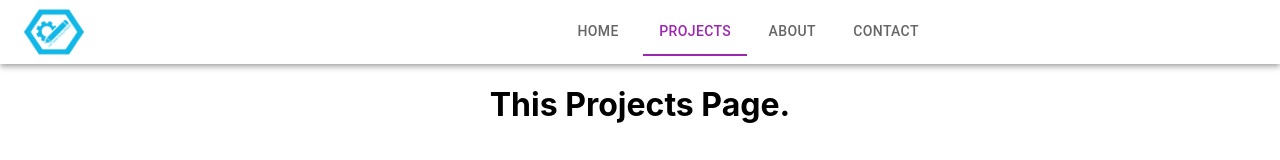
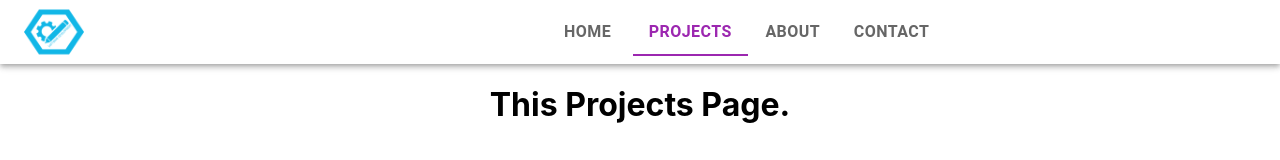
Before and after one commit to itsvivekmandal/itsvivekmandal.github.io, a React (Create React App) app: page /portfolio/projects in a window 1280 px wide. Shown: the top 160 px of the page. Built offline with nearby package versions, Linux system fonts and the light colour scheme.

Commit message:
menu font changes

```diff
--- a/src/components/Header.js
+++ b/src/components/Header.js
@@ -1,8 +1,13 @@
 import { useEffect, useState } from "react";
-import { AppBar, Toolbar, Grid, Tabs, Tab } from "@mui/material";
+import { AppBar, Toolbar, Grid, Tabs, Tab, styled } from "@mui/material";
 import { Link, useLocation } from "react-router-dom";
 import MenuDrawer from "./MenuDrawer";
 import logo from "../assets/image/logo.png";
+
+const CustomTab = styled(Tab)(({ theme }) => ({
+  fontSize: '16px',
+  fontWeight: 'bold'
+}));
 
 const Header = () => {
   const location = useLocation();
@@ -38,15 +43,15 @@ const Header = () => {
               textColor="secondary"
               indicatorColor="secondary"
             >
-              <Tab label="Home" component={Link} to="/" value="/" />
-              <Tab
+              <CustomTab label="Home" component={Link} to="/" value="/" />
+              <CustomTab
                 label="Projects"
                 component={Link}
                 to="/projects"
                 value="/projects"
               />
-              <Tab label="About" component={Link} to="/about" value="/about" />
-              <Tab
+              <CustomTab label="About" component={Link} to="/about" value="/about" />
+              <CustomTab
                 label="Contact"
                 component={Link}
                 to="/contact"
--- a/src/components/MenuDrawer.js
+++ b/src/components/MenuDrawer.js
@@ -1,9 +1,14 @@
 import {useState} from "react";
 import {Link } from 'react-router-dom';
-import { Drawer, List, ListItem, ListItemText, Tabs, Tab, Divider } from "@mui/material";
+import { Drawer, List, ListItem, ListItemText, Tabs, Tab, Divider, styled } from "@mui/material";
 import IconButton from "@mui/material/IconButton";
 import MenuIcon from '@mui/icons-material/Menu';
 import logo from "../assets/image/logo.png";
+
+const CustomTab = styled(Tab)(({ theme }) => ({
+  fontSize: '16px',
+  fontWeight: 'bold'
+}));
 
 const MenuDrawer = ({handleClick, path}) => {
   const [drawer, setDrawer] = useState(false);
@@ -38,10 +43,10 @@ const MenuDrawer = ({handleClick, path}) => {
             value={path}
             onChange={handleClick}
           >
-            <Tab label="Home" component={Link} to="/" value="/" onClick={toggleDrawer} />
-            <Tab label="Projects" component={Link} to="/projects" value="/projects" onClick={toggleDrawer} />
-            <Tab label="About" component={Link} to="/about" value="/about" onClick={toggleDrawer} />
-            <Tab label="Contact" component={Link} to="/contact" value="/contact" onClick={toggleDrawer} />
+            <CustomTab label="Home" component={Link} to="/" value="/" onClick={toggleDrawer} />
+            <CustomTab label="Projects" component={Link} to="/projects" value="/projects" onClick={toggleDrawer} />
+            <CustomTab label="About" component={Link} to="/about" value="/about" onClick={toggleDrawer} />
+            <CustomTab label="Contact" component={Link} to="/contact" value="/contact" onClick={toggleDrawer} />
           </Tabs>
         </List>
       </Drawer>
```
